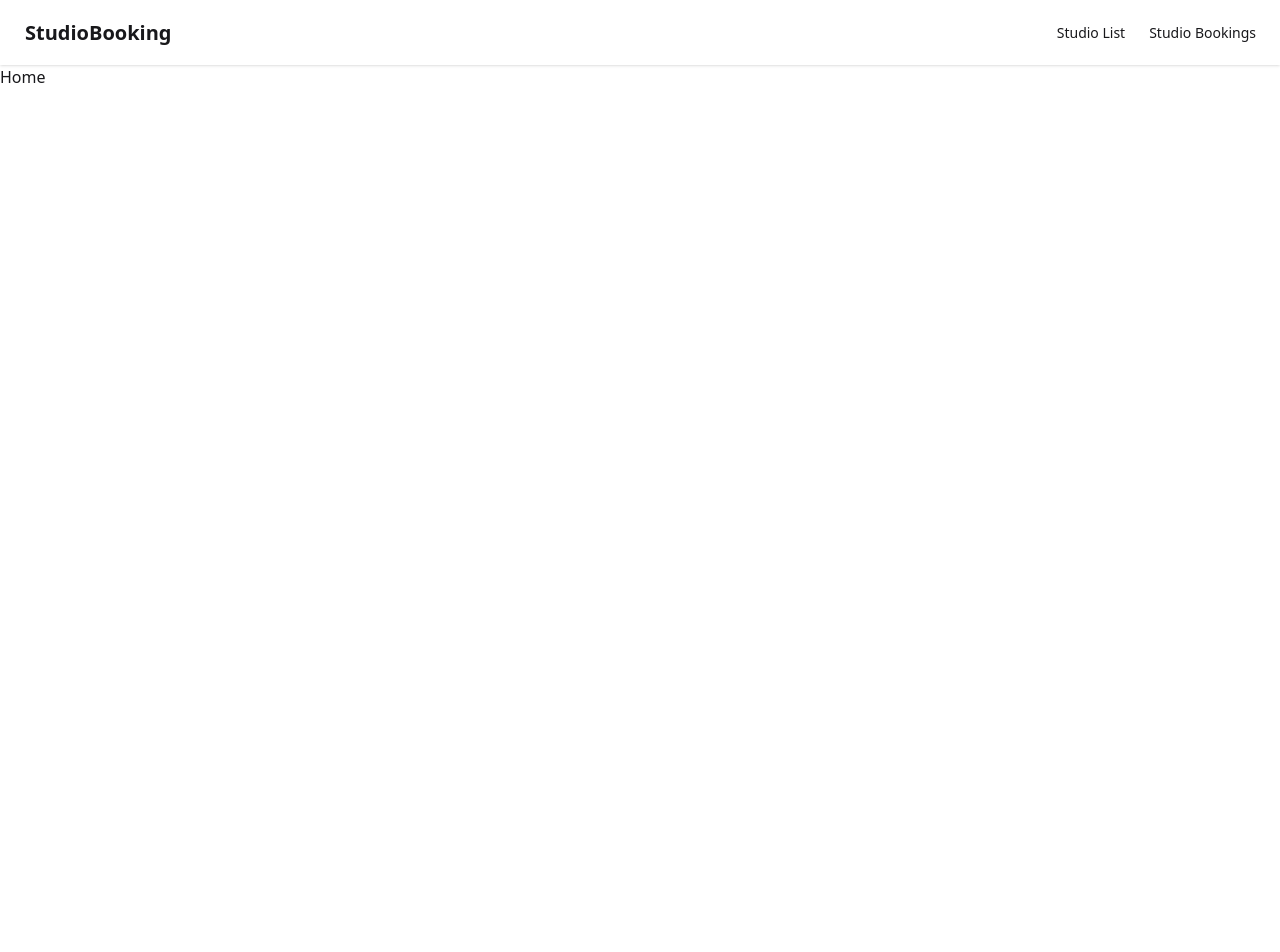
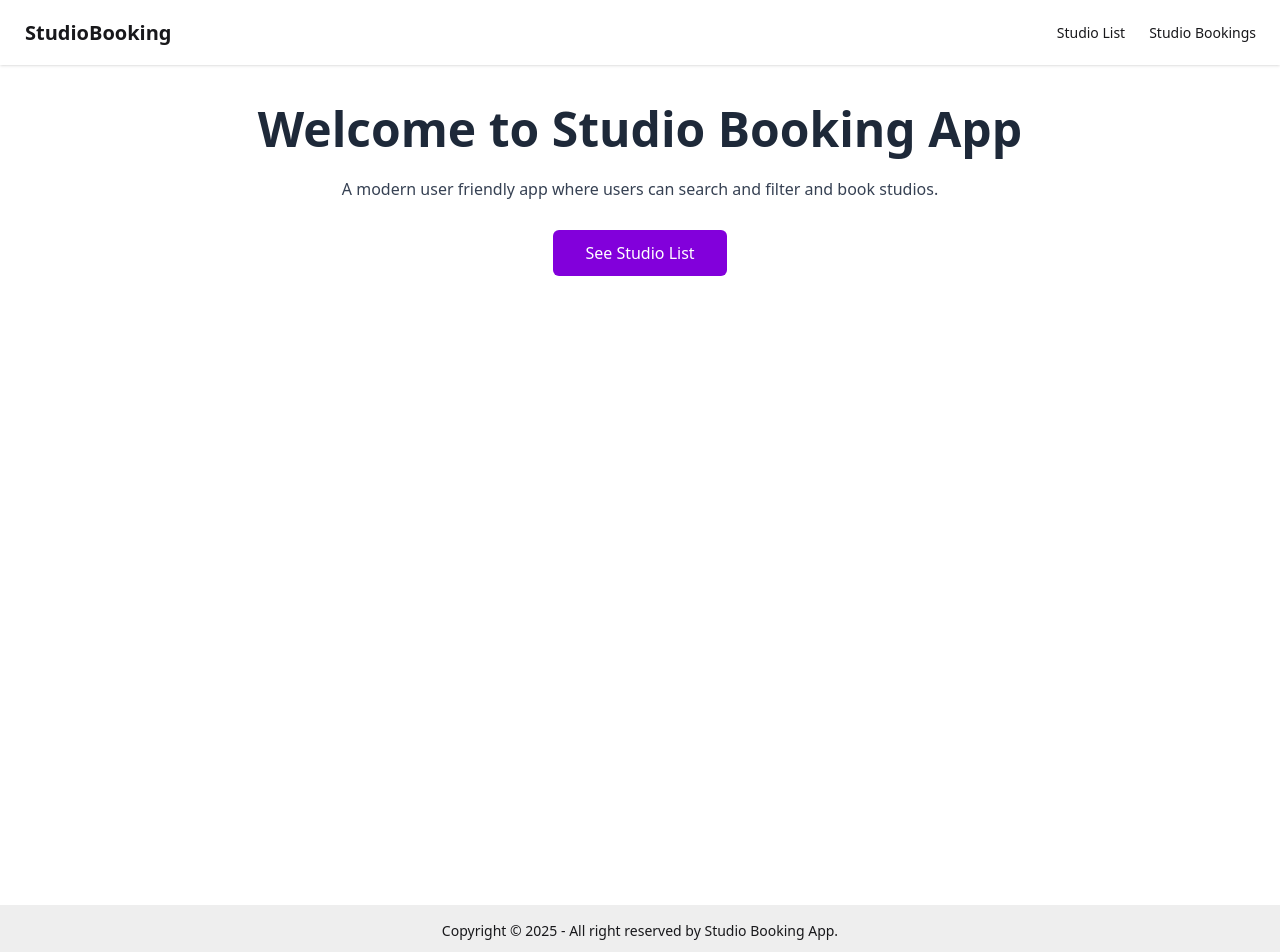
Before and after one commit to AskatAsh/Studio-booking-app, a React (Vite) app: page / in a window 1280 px wide. Shown: the top 952 px of the page. Before the commit the page ends 800 px from the top, so only its background shows below. Built offline with nearby package versions, Linux system fonts and the light colour scheme.

Commit message:
installed react-helmet-async and simple design in home page and link to studio list page

```diff
--- /dev/null
+++ b/src/components/Footer.jsx
@@ -0,0 +1,17 @@
+import React from "react";
+
+const Footer = () => {
+  return (
+    <>
+      <footer className="footer sm:footer-horizontal footer-center bg-base-300 text-base-content p-4">
+        <aside>
+          <p>
+            Copyright © {new Date().getFullYear()} - All right reserved by Studio Booking App.
+          </p>
+        </aside>
+      </footer>
+    </>
+  );
+};
+
+export default Footer;
--- a/src/components/Navbar.jsx
+++ b/src/components/Navbar.jsx
@@ -5,7 +5,7 @@ const Navbar = () => {
     <header>
       <div className="navbar bg-base-100 shadow-sm">
         <div className="flex-1">
-          <a className="btn btn-ghost text-xl">StudioBooking</a>
+          <Link to="/" className="btn btn-ghost text-xl">StudioBooking</Link>
         </div>
         <nav className="flex-none">
           <ul className="menu menu-horizontal px-1">
--- a/src/layouts/MainLayout.jsx
+++ b/src/layouts/MainLayout.jsx
@@ -1,13 +1,15 @@
 import { Outlet } from "react-router-dom";
 import Navbar from "../components/Navbar";
+import Footer from "../components/Footer";
 
 const MainLayout = () => {
     return (
         <>
             <Navbar />
-            <main>
+            <main className="min-h-screen">
                 <Outlet />
             </main>
+            <Footer />
         </>
     );
 };
--- a/src/pages/BookingList.jsx
+++ b/src/pages/BookingList.jsx
@@ -1,10 +1,14 @@
+import { Helmet } from "react-helmet-async";
 
 const BookingList = () => {
-    return (
-        <div>
-            Booking list page
-        </div>
-    );
+  return (
+    <>
+      <Helmet>
+        <title>Booking List</title>
+      </Helmet>
+      <div>Booking list page</div>
+    </>
+  );
 };
 
 export default BookingList;
--- a/src/pages/Home.jsx
+++ b/src/pages/Home.jsx
@@ -1,10 +1,20 @@
+import { Helmet } from "react-helmet-async";
+import { Link } from "react-router-dom";
+
 
 const Home = () => {
-    return (
-        <div>
-            Home
-        </div>
-    );
+  return (
+    <>
+      <Helmet>
+        <title>Home</title>
+      </Helmet>
+      <div className="text-center space-y-6 mt-10 max-w-5xl w-11/12 mx-auto">
+        <h1 className="text-5xl font-bold text-gray-800">Welcome to Studio Booking App</h1>
+        <p className="text-gray-700 mb-10">A modern user friendly app where users can search and filter and book studios.</p>
+        <Link to="/studiolist" className="px-8 py-3 rounded-md bg-purple-700 text-white">See Studio List</Link>
+      </div>
+    </>
+  );
 };
 
 export default Home;
--- a/src/pages/StudioList.jsx
+++ b/src/pages/StudioList.jsx
@@ -1,10 +1,14 @@
+import { Helmet } from "react-helmet-async";
 
 const StudioList = () => {
-    return (
-        <div>
-            Studio list page
-        </div>
-    );
+  return (
+    <>
+      <Helmet>
+        <title>Studio List</title>
+      </Helmet>
+      <div>Studio list page</div>
+    </>
+  );
 };
 
 export default StudioList;
```
Also changed, not shown: package.json (+5 -4 lines), src/App.jsx (+10 -8 lines), 1 other file (tests, documents, lock files or other folders).
